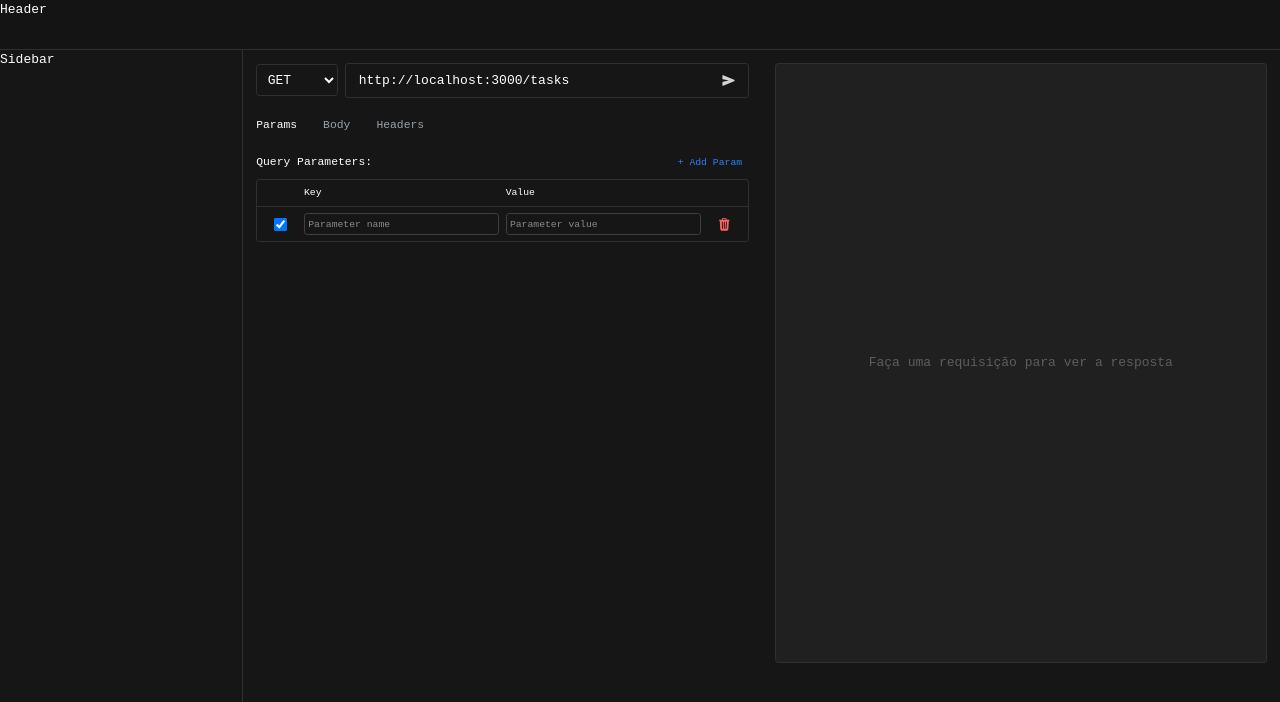
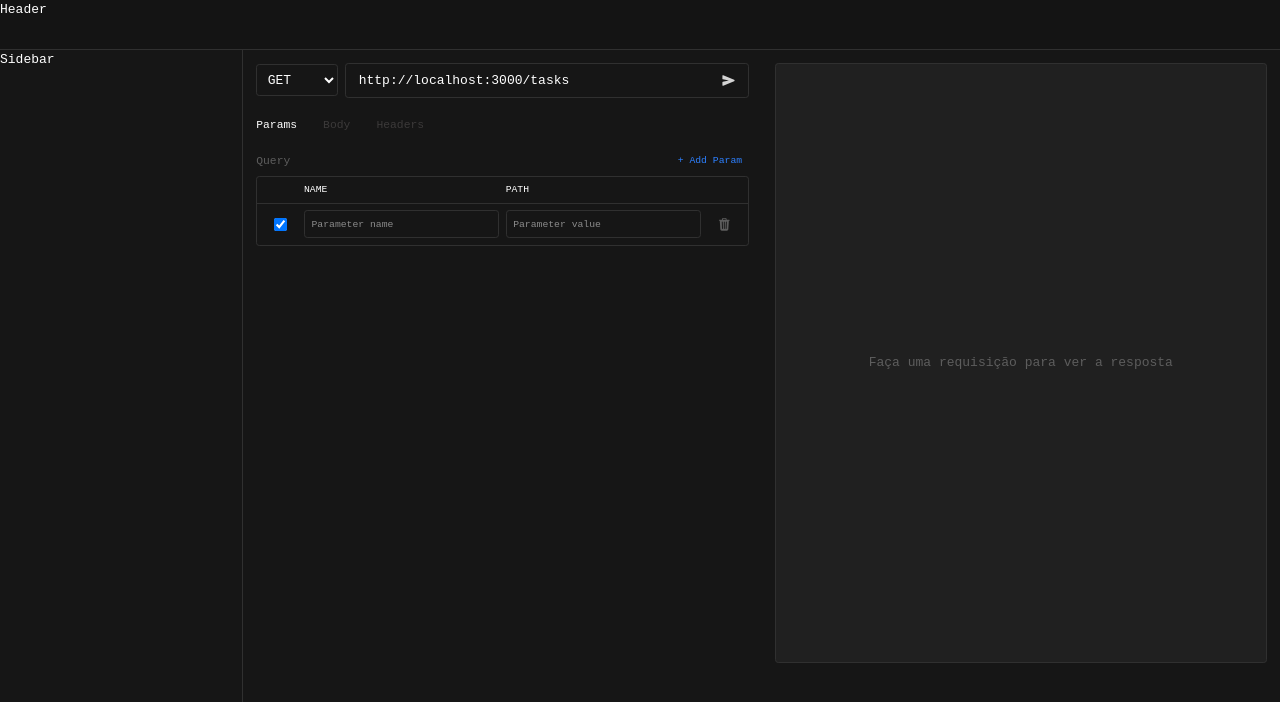
Before and after one commit to coelhomarcus/dongo, a React (Vite) app: page / in a window 1280 px wide. Both pictures are taken after a click on the button "Params". Shown: the top 702 px of the page. Built offline with nearby package versions, Linux system fonts and the light colour scheme.

Commit message:
improve design

```diff
--- a/package.json
+++ b/package.json
@@ -18,6 +18,7 @@
         "react": "^19.1.1",
         "react-dom": "^19.1.1",
         "react-icons": "^5.5.0",
+        "react-json-pretty": "^2.2.0",
         "tailwindcss": "^4.1.13"
     },
     "devDependencies": {
--- a/src/App.tsx
+++ b/src/App.tsx
@@ -25,7 +25,8 @@ const App = () => {
     // Atualizar a URL exibida sempre que os parâmetros mudarem
     useEffect(() => {
         try {
-            const enabledParams = queryParams.filter(param => param.enabled && param.name.trim() && param.value.trim());
+            // Filtrar parâmetros habilitados que tenham pelo menos o nome preenchido
+            const enabledParams = queryParams.filter(param => param.enabled && param.name.trim());
 
             if (enabledParams.length > 0 && baseUrl.trim()) {
                 const urlObj = new URL(baseUrl);
@@ -35,7 +36,9 @@ const App = () => {
 
                 // Adicionar novos parâmetros
                 enabledParams.forEach(param => {
-                    urlObj.searchParams.append(param.name.trim(), param.value.trim());
+                    const paramName = param.name.trim();
+                    const paramValue = param.value.trim() || ''; // Usar string vazia se não houver valor
+                    urlObj.searchParams.append(paramName, paramValue);
                 });
 
                 setDisplayUrl(urlObj.toString());
@@ -199,10 +202,10 @@ const App = () => {
                                 {["Params", "Body", "Headers"].map((tab) => (
                                     <button
                                         key={tab}
-                                        className={`py-2 text-sm font-medium transition-colors ${
+                                        className={`py-2 text-sm font-medium transition-colors cursor-pointer ${
                                             activeTab === tab
                                                 ? 'text-white'
-                                                : 'border-transparent text-gray-400 hover:text-white'
+                                                : 'border-transparent text-[#3C3A3A] hover:text-white'
                                         }`}
                                         onClick={() => setActiveTab(tab)}
                                     >
--- a/src/components/BodyEditor.tsx
+++ b/src/components/BodyEditor.tsx
@@ -151,18 +151,16 @@ const BodyEditor = ({ value, onChange, method, disabled = false }: BodyEditorPro
     return (
         <div>
             <div className="flex items-center justify-between mb-2">
-                <label className="text-sm font-medium text-gray-300">
-                    Body {method === "GET" || method === "DELETE" ? "- Não aplicável para " + method : ""}
+                <label className="text-sm font-medium text-[#5D5D5D]">
+                    JSON
                 </label>
-                {!isDisabled && (
-                    <button
+                <button
                         onClick={formatBodyJson}
-                        className="px-2 py-1 text-xs bg-[#303030] hover:bg-[#404040] text-white rounded transition-colors disabled:opacity-50"
-                        disabled={!value.trim()}
+                        className="px-2 py-1 text-xs bg-[#303030] hover:bg-[#404040] text-white rounded transition-colors disabled:opacity-0"
+                        disabled={isDisabled || !value.trim() || !!bodyError}
                     >
                         Pretty
                     </button>
-                )}
             </div>
             <textarea
                 className={`w-full h-32 p-2 border border-[#303030] bg-[#151515] text-white rounded resize-none font-mono text-sm outline-0 ${
--- a/src/components/QueryParamsTable.tsx
+++ b/src/components/QueryParamsTable.tsx
@@ -13,10 +13,10 @@ const QueryParamsTable = ({ queryParams, onAdd, onUpdate, onRemove }: QueryParam
     return (
         <div>
             <div className="flex justify-between items-center mb-2">
-                <label className="block text-sm font-medium">Query Parameters:</label>
+                <label className="block text-sm font-medium text-[#5D5D5D]">Query</label>
                 <button
                     onClick={onAdd}
-                    className="text-xs text-blue-500 hover:text-blue-300 transition-colors cursor-pointer px-2 py-1 rounded"
+                    className="text-xs text-blue-500 hover:text-blue-300 transition-colors cursor-pointer px-2 rounded"
                 >
                     + Add Param
                 </button>
@@ -24,8 +24,8 @@ const QueryParamsTable = ({ queryParams, onAdd, onUpdate, onRemove }: QueryParam
             <div className="border border-[#303030] rounded-sm">
                 <div className="grid grid-cols-12 gap-2 p-2 text-xs font-medium border-b border-[#303030]">
                     <div className="col-span-1"></div>
-                    <div className="col-span-5">Key</div>
-                    <div className="col-span-5">Value</div>
+                    <div className="col-span-5">NAME</div>
+                    <div className="col-span-5">PATH</div>
                     <div className="col-span-1"></div>
                 </div>
                 {queryParams.map((param) => (
@@ -44,7 +44,7 @@ const QueryParamsTable = ({ queryParams, onAdd, onUpdate, onRemove }: QueryParam
                                 value={param.name}
                                 onChange={(e) => onUpdate(param.id, 'name', e.target.value)}
                                 placeholder="Parameter name"
-                                className="w-full bg-transparent text-white text-xs p-1 border border-[#404040] rounded outline-0"
+                                className="w-full bg-transparent text-white text-xs p-2 border border-[#303030] rounded outline-0"
                             />
                         </div>
                         <div className="col-span-5">
@@ -53,13 +53,13 @@ const QueryParamsTable = ({ queryParams, onAdd, onUpdate, onRemove }: QueryParam
                                 value={param.value}
                                 onChange={(e) => onUpdate(param.id, 'value', e.target.value)}
                                 placeholder="Parameter value"
-                                className="w-full bg-transparent text-white text-xs p-1 border border-[#404040] rounded outline-0"
+                                className="w-full bg-transparent text-white text-xs p-2 border border-[#303030] rounded outline-0"
                             />
                         </div>
                         <div className="col-span-1 flex justify-center items-center">
                             <button
                                 onClick={() => onRemove(param.id)}
-                                className="text-red-400 hover:text-red-300 text-lg cursor-pointer"
+                                className="text-[#5D5D5D] hover:text-red-400 text-lg cursor-pointer"
                             >
                                 <IoTrash />
                             </button>
--- a/src/components/ResponsePanel.tsx
+++ b/src/components/ResponsePanel.tsx
@@ -1,5 +1,7 @@
 import { useState } from 'react';
 import type { ApiResponse } from '../types/index';
+import JSONPretty from 'react-json-pretty';
+import 'react-json-pretty/themes/monikai.css';
 
 interface ResponsePanelProps {
     response: ApiResponse | null;
@@ -8,14 +10,6 @@ interface ResponsePanelProps {
 
 const ResponsePanel = ({ response, loading }: ResponsePanelProps) => {
     const [responseTab, setResponseTab] = useState("Response");
-
-    const formatJson = (data: unknown) => {
-        try {
-            return JSON.stringify(data, null, 2);
-        } catch {
-            return String(data);
-        }
-    };
 
     const formatSize = (bytes?: number) => {
         if (!bytes) return '0 B';
@@ -100,9 +94,20 @@ const ResponsePanel = ({ response, loading }: ResponsePanelProps) => {
                     <div className="flex-1 overflow-auto px-4 py-2">
                         {responseTab === "Response" && (
                             <div>
-                                <pre className="text-xs bg-[#151515] p-2 rounded overflow-auto">
-                                    {formatJson(response.data)}
-                                </pre>
+                                <div className="bg-[#151515] border border-[#303030] rounded overflow-auto">
+                                    <JSONPretty
+                                        data={response.data}
+                                        theme={{
+                                            main: 'line-height:1.3;color:#f8f8f2;background:#151515;overflow:auto;padding:8px;',
+                                            error: 'line-height:1.3;color:#f92672;background:#151515;overflow:auto;padding:8px;',
+                                            key: 'color:#66d9ef;',
+                                            string: 'color:#a6e22e;',
+                                            value: 'color:#ae81ff;',
+                                            boolean: 'color:#fd971f;'
+                                        }}
+                                        style={{ fontSize: '12px' }}
+                                    />
+                                </div>
                                 {response.error && (
                                     <div className="mt-4">
                                         <h3 className="text-sm font-bold mb-2 text-red-400">Error:</h3>
@@ -116,9 +121,20 @@ const ResponsePanel = ({ response, loading }: ResponsePanelProps) => {
 
                         {responseTab === "Headers" && (
                             <div>
-                                <pre className="text-xs bg-[#151515] p-2 rounded overflow-auto">
-                                    {formatJson(response.headers)}
-                                </pre>
+                                <div className="bg-[#151515] border border-[#303030] rounded overflow-auto">
+                                    <JSONPretty
+                                        data={response.headers}
+                                        theme={{
+                                            main: 'line-height:1.3;color:#f8f8f2;background:#151515;overflow:auto;padding:8px;',
+                                            error: 'line-height:1.3;color:#f92672;background:#151515;overflow:auto;padding:8px;',
+                                            key: 'color:#66d9ef;',
+                                            string: 'color:#a6e22e;',
+                                            value: 'color:#ae81ff;',
+                                            boolean: 'color:#fd971f;'
+                                        }}
+                                        style={{ fontSize: '12px' }}
+                                    />
+                                </div>
                             </div>
                         )}
                     </div>
```
Also changed, not shown: 1 other file (tests, documents, lock files or other folders).
